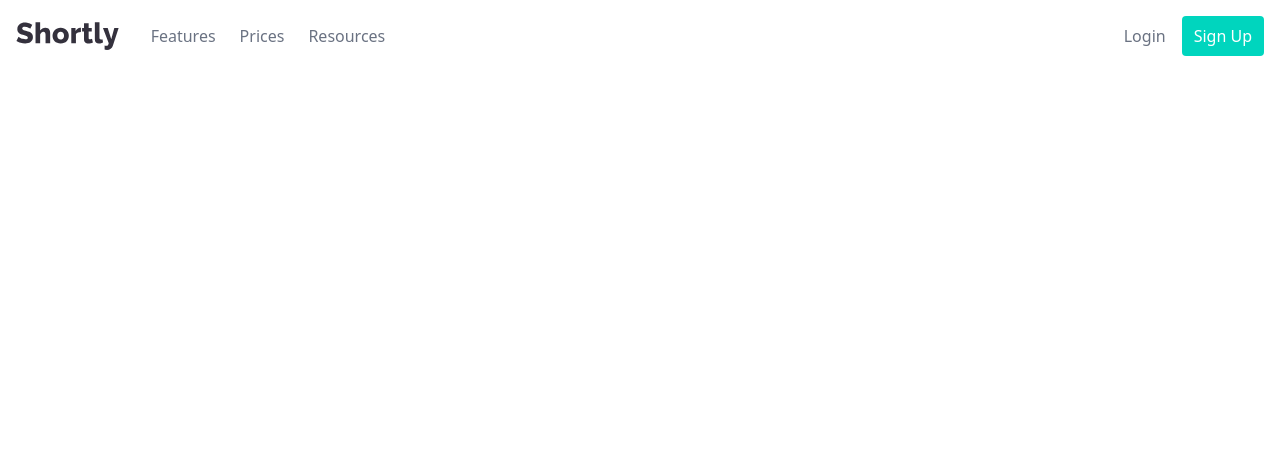
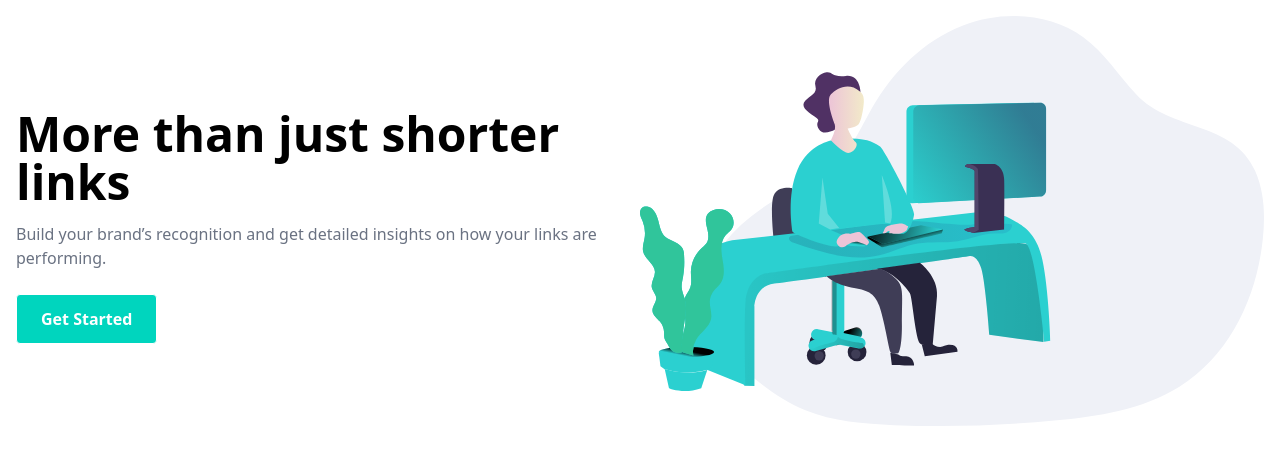
Before and after one commit to KaeTheDev/API-Landing-Page, a React (Vite) app: page / in a window 1280 px wide. Shown: the top 464 px of the page. Built offline with nearby package versions, Linux system fonts and the light colour scheme.

Commit message:
Hero component with tailwind

```diff
--- a/src/App.tsx
+++ b/src/App.tsx
@@ -1,10 +1,12 @@
-import Navbar from "./components/Navbar/Navbar"
+import Hero from "./components/Hero/Hero"
+// import Navbar from "./components/Navbar/Navbar"
 
 function App() {
   return (
     <>
       {/* <h2 className="text-3xl text-blue-500">KaeTheDev is the GREATEST!</h2> */}
-      <Navbar />
+      {/* <Navbar /> */}
+      <Hero />
     </>
   )
 }
--- /dev/null
+++ b/src/components/Hero/Hero.tsx
@@ -0,0 +1,34 @@
+export default function Hero() {
+    return(
+        <section className="hero">
+        <div className="max-w-7xl mx-auto my-4 px-4">
+          <div className="flex flex-col-reverse md:flex-row items-center">
+
+            {/* Text content */}
+            <div className="w-full md:w-1/2 text-center md:text-left mt-4 md:mt-0">
+              <h1 className="font-bold text-3xl md:text-5xl mt-3">
+                More than just shorter links
+              </h1>
+              <p className="text-gray-500 mt-4">
+                Build your brand’s recognition and get detailed insights on
+                how your links are performing.
+              </p>
+              <button className="mt-6 px-6 py-3 border bg-teal-400 hover:bg-teal-600 hover:text-white text-white font-bold rounded transition">
+                Get Started
+              </button>
+            </div>
+
+            {/* Image */}
+            <div className="w-full md:w-1/2 flex justify-center md:justify-end mb-4 md:mb-0">
+              <img
+                src="images/illustration-working.svg"
+                className="max-w-full h-auto"
+                alt="Person working on computer illustration"
+              />
+            </div>
+
+          </div>
+        </div>
+      </section>
+    )
+}
```
